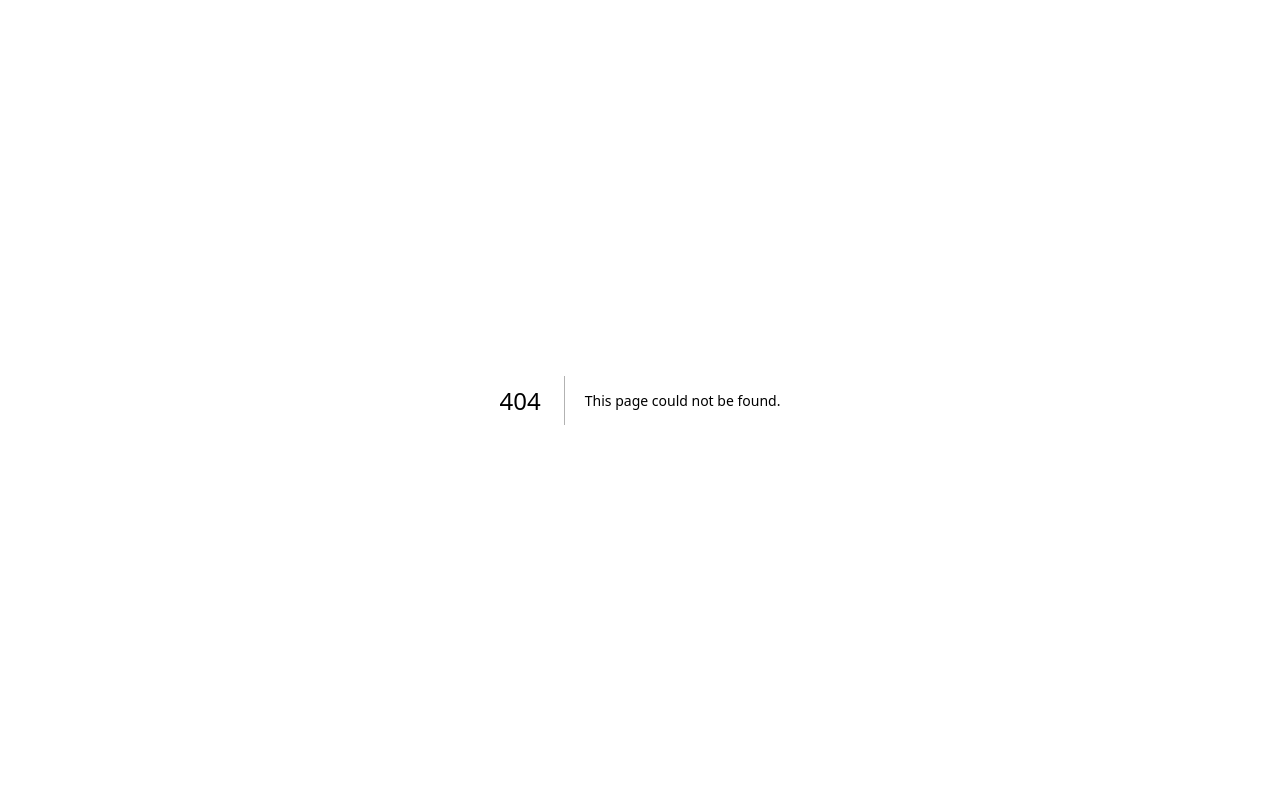
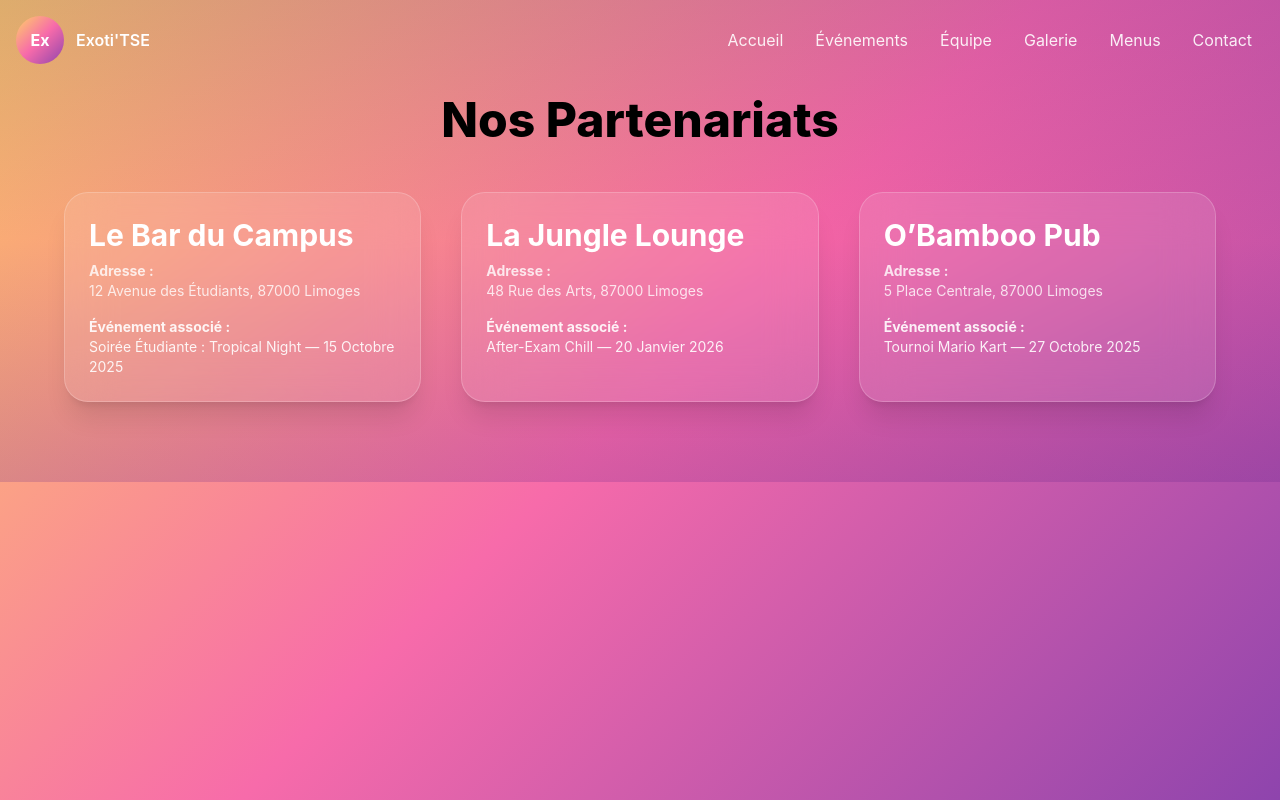
Before and after one commit to FlorianR903/BDE_ExotiTSE_site, a Next.js app: page /partenariats in a window 1280 px wide. Before the commit this address had no page. Built offline with nearby package versions, Linux system fonts and the light colour scheme.

Commit message:
Ajout d'une page Partenariats dans le menu de navigation

```diff
--- /dev/null
+++ b/pages/partenariats.js
@@ -0,0 +1,63 @@
+import Nav from "../components/Nav";
+import Head from "next/head";
+
+export default function Partenariats() {
+
+    const partners = [
+        {
+            id: 1,
+            name: "Le Bar du Campus",
+            address: "12 Avenue des Étudiants, 87000 Limoges",
+            event: "Soirée Étudiante : Tropical Night — 15 Octobre 2025"
+        },
+        {
+            id: 2,
+            name: "La Jungle Lounge",
+            address: "48 Rue des Arts, 87000 Limoges",
+            event: "After-Exam Chill — 20 Janvier 2026"
+        },
+        {
+            id: 3,
+            name: "O’Bamboo Pub",
+            address: "5 Place Centrale, 87000 Limoges",
+            event: "Tournoi Mario Kart — 27 Octobre 2025"
+        }
+    ];
+
+    return (
+        <>
+            <Head>
+                <title>Partenariats — Exoti'TSE</title>
+            </Head>
+
+            <Nav />
+
+            <main className="pt-24 px-6 pb-20 bg-gradient-to-b from-purple-900/20 via-pink-600/10 to-purple-900/20">
+
+                <h1 className="text-5xl font-extrabold text-center mb-12">Nos Partenariats</h1>
+
+                <div className="grid grid-cols-1 md:grid-cols-2 lg:grid-cols-3 gap-10 max-w-6xl mx-auto">
+
+                    {partners.map(p => (
+                        <div
+                            key={p.id}
+                            className="p-6 bg-white/10 backdrop-blur-xl border border-white/20 text-white rounded-3xl shadow-xl
+                                       hover:scale-[1.02] transition-all"
+                        >
+                            <h2 className="text-3xl font-bold mb-2">{p.name}</h2>
+
+                            <p className="text-white/80 mb-4 text-sm">
+                                <strong>Adresse :</strong><br /> {p.address}
+                            </p>
+
+                            <p className="text-white/90 text-sm">
+                                <strong>Événement associé :</strong><br /> {p.event}
+                            </p>
+                        </div>
+                    ))}
+
+                </div>
+            </main>
+        </>
+    );
+}
```
